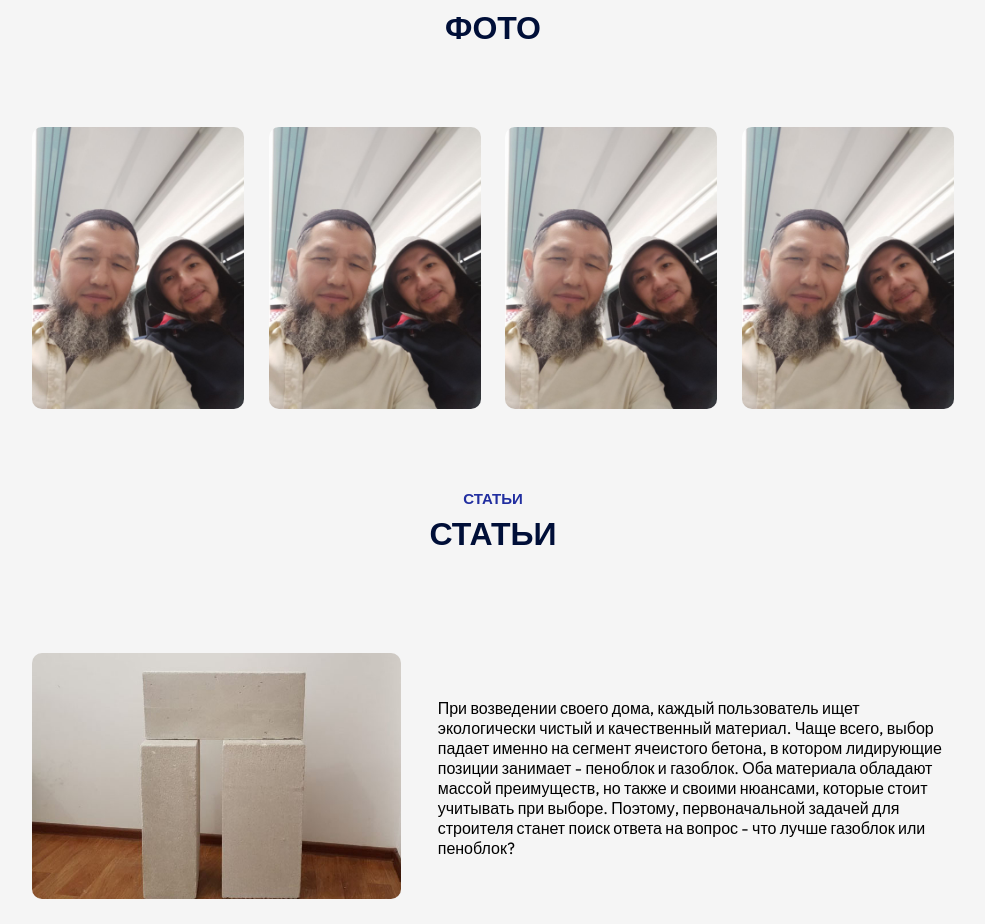
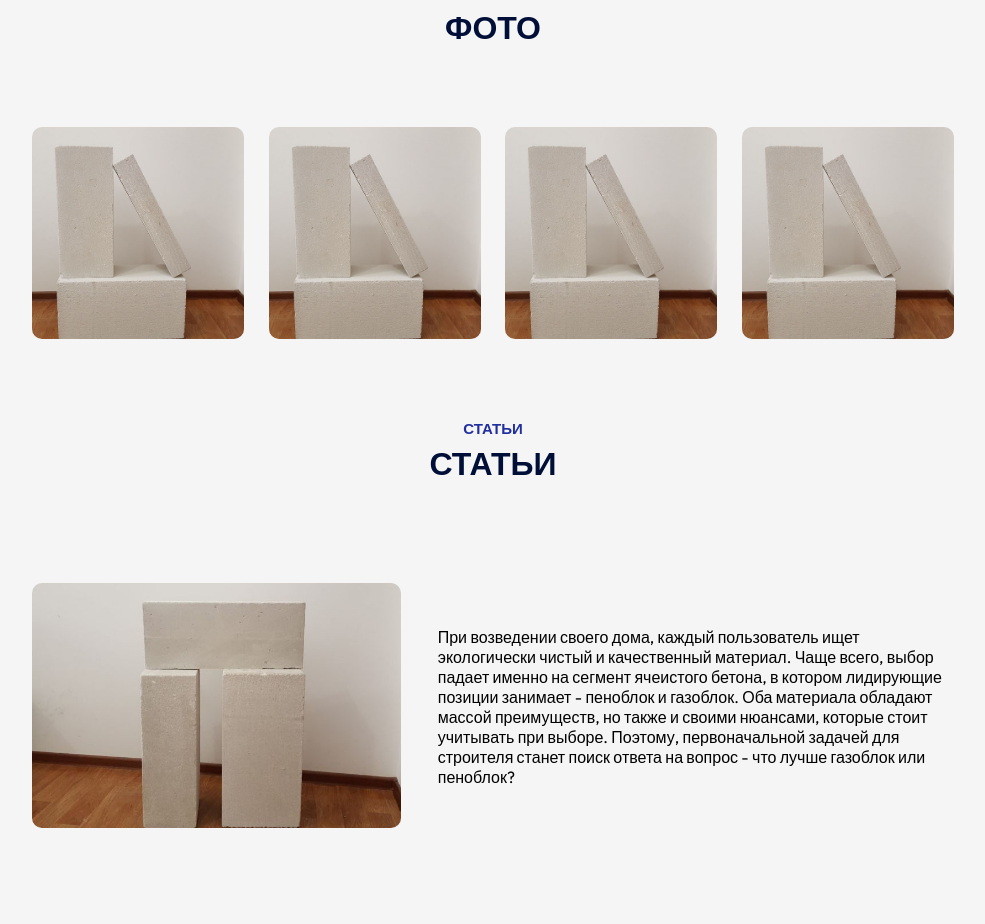
Before and after one commit to arlannomad/react-frontend-adin, a React (Vite) app: page / in a window 1280 px wide. Shown: the part 2586-3510 px from the top of the page, without its empty margins (147-1132 px from the left). Built offline with nearby package versions, Linux system fonts and the light colour scheme.

Commit message:
react-frontend-adin

```diff
--- a/src/Components/Campus/Campus.jsx
+++ b/src/Components/Campus/Campus.jsx
@@ -5,16 +5,17 @@ import gallery_2 from '../../assets/gallery-2.png'
 import gallery_3 from '../../assets/gallery-3.png'
 import gallery_4 from '../../assets/gallery-4.png'
 import white_arrow from '../../assets/white-arrow.png'
-import brothers from '../../assets/brothers.jpg'
+// import brothers from '../../assets/brothers.jpg'
+import gazoblok_almaty from '../../assets/gazoblok-almaty-foto.jpg'
 
 const Campus = () => {
   return (
     <div className='campus'>
       <div className="gallery">
-          <img src={brothers} alt="" />
-          <img src={brothers} alt="" />
-          <img src={brothers} alt="" />
-          <img src={brothers} alt="" />
+          <img src={gazoblok_almaty} alt="" />
+          <img src={gazoblok_almaty} alt="" />
+          <img src={gazoblok_almaty} alt="" />
+          <img src={gazoblok_almaty} alt="" />
       </div>
       {/* <button className='btn dark-btn'>See more here <img src={white_arrow} alt="" /></button> */}
     </div>
```
